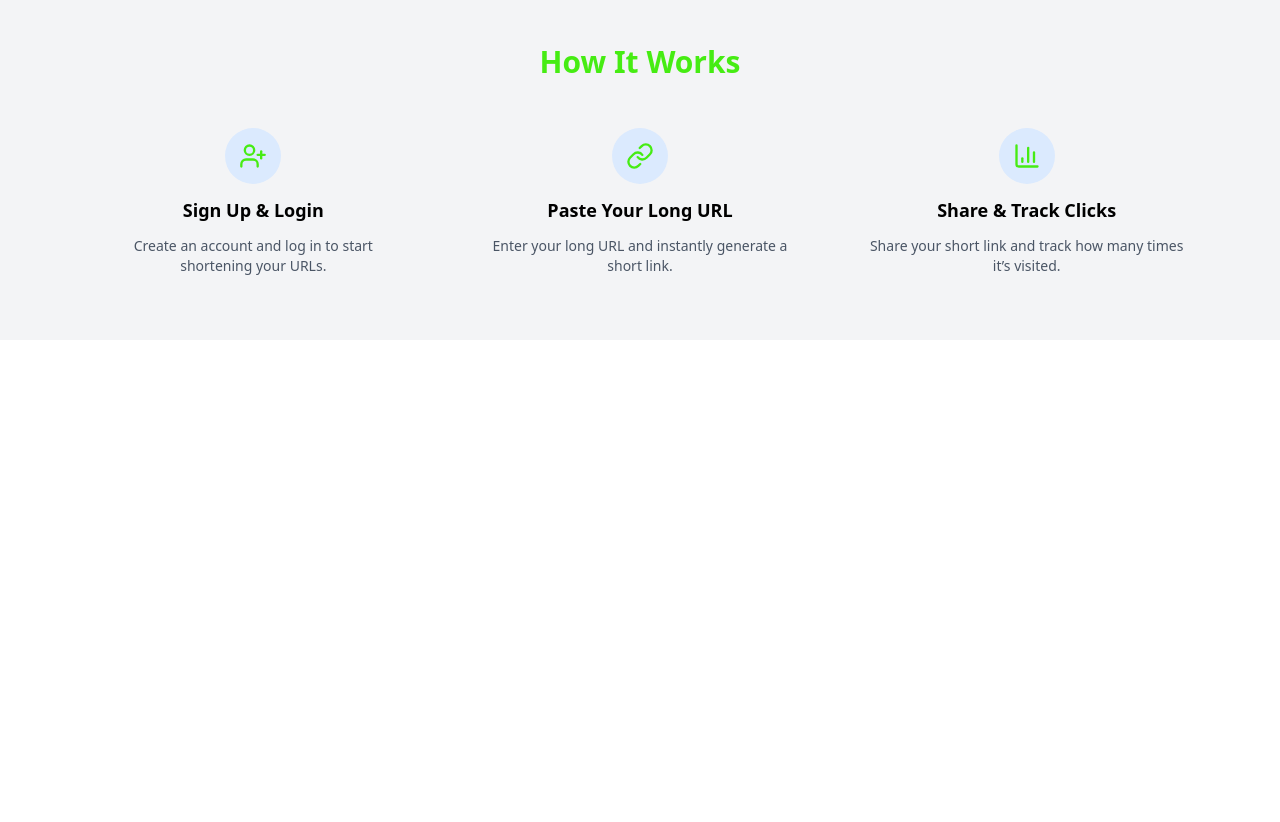
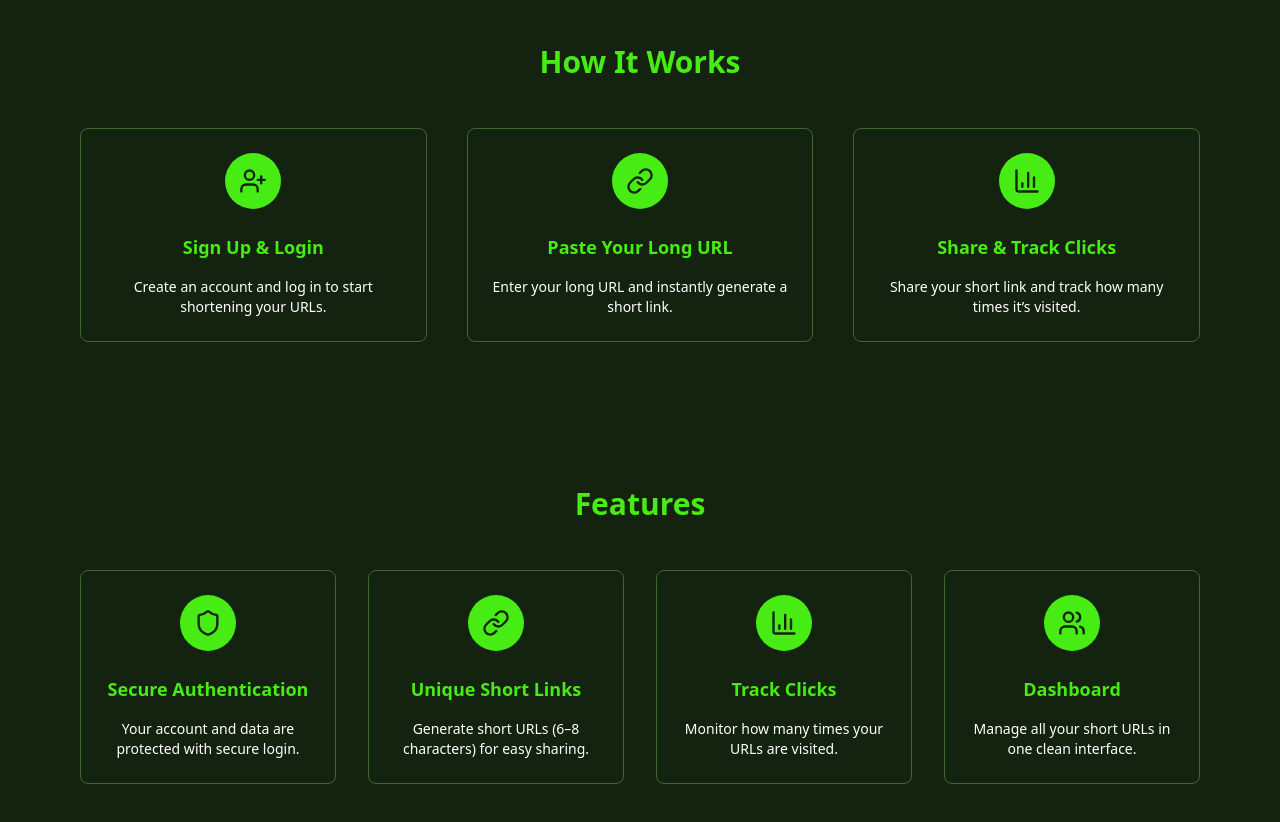
Before and after one commit to dip00-bb/url-shorter-frontend, a Next.js app: page / in a window 1280 px wide. Shown: the part 620-1442 px from the top of the page. Before the commit the page ends 960 px from the top, so only its background shows below. Built offline with nearby package versions, Linux system fonts and the light colour scheme.

Commit message:
create feature item section

```diff
--- /dev/null
+++ b/app/Components/Feature/FeatureItem.tsx
@@ -0,0 +1,33 @@
+import { LucideIcon } from "lucide-react";
+
+interface FeatureItemProps {
+  icon: LucideIcon;
+  title: string;
+  description: string;
+}
+
+const FeatureItem = ({ icon: Icon, title, description }: FeatureItemProps) => {
+  return (
+    <div className="flex flex-col items-center text-center gap-4 px-4 py-6 border rounded-lg"
+         style={{
+           borderColor: "var(--surface-border)"
+         }}>
+      <div
+        className="flex items-center justify-center w-14 h-14 rounded-full mb-2"
+        style={{ backgroundColor: "var(--primary)", color: "var(--background-color)" }}
+      >
+        <Icon className="w-7 h-7" />
+      </div>
+
+      <h3 className="text-lg font-semibold" style={{ color: "var(--primary)" }}>
+        {title}
+      </h3>
+
+      <p className="text-sm text-white">
+        {description}
+      </p>
+    </div>
+  );
+};
+
+export default FeatureItem;
--- /dev/null
+++ b/app/Components/Feature/Features.tsx
@@ -0,0 +1,43 @@
+
+import { Shield, Link, BarChart3, Users } from "lucide-react";
+import FeatureItem from "./FeatureItem";
+
+const Features = () => {
+  return (
+    <section className="py-20" >
+      <div className="max-w-6xl mx-auto px-4">
+        <h2 className="text-3xl font-bold text-center mb-12" style={{ color: "var(--primary)" }}>
+          Features
+        </h2>
+
+        <div className="grid grid-cols-1 sm:grid-cols-2 md:grid-cols-4 gap-8">
+          <FeatureItem
+            icon={Shield}
+            title="Secure Authentication"
+            description="Your account and data are protected with secure login."
+          />
+
+          <FeatureItem
+            icon={Link}
+            title="Unique Short Links"
+            description="Generate short URLs (6–8 characters) for easy sharing."
+          />
+
+          <FeatureItem
+            icon={BarChart3}
+            title="Track Clicks"
+            description="Monitor how many times your URLs are visited."
+          />
+
+          <FeatureItem
+            icon={Users}
+            title="Dashboard"
+            description="Manage all your short URLs in one clean interface."
+          />
+        </div>
+      </div>
+    </section>
+  );
+};
+
+export default Features;
--- a/app/Components/HowItWorks/HowItWorks.tsx
+++ b/app/Components/HowItWorks/HowItWorks.tsx
@@ -1,28 +1,28 @@
-import HowItWorksItem from "./HowItWorksItem";
+import FeatureItem from "../Feature/FeatureItem";
 import { UserPlus, Link, BarChart3 } from "lucide-react";
 
 const HowItWorks = () => {
   return (
-    <section className="py-16 bg-gray-100">
+    <section className="py-16">
       <div className="max-w-6xl mx-auto px-4">
         <h2 className="text-3xl font-bold text-center mb-12 text-(--primary)">
           How It Works
         </h2>
 
         <div className="grid grid-cols-1 sm:grid-cols-2 md:grid-cols-3 gap-10">
-          <HowItWorksItem
+          <FeatureItem
             icon={UserPlus}
             title="Sign Up & Login"
             description="Create an account and log in to start shortening your URLs."
           />
 
-          <HowItWorksItem
+          <FeatureItem
             icon={Link}
             title="Paste Your Long URL"
             description="Enter your long URL and instantly generate a short link."
           />
 
-          <HowItWorksItem
+          <FeatureItem
             icon={BarChart3}
             title="Share & Track Clicks"
             description="Share your short link and track how many times it’s visited."
--- a/app/Components/Navbars/Navbar.tsx
+++ b/app/Components/Navbars/Navbar.tsx
@@ -5,7 +5,7 @@ import Logo from './Logo';
 import NavLinks from './NavLinks';
 import MobileMenu from './MobileMenu';
 import MenuButton from './MenuButton';
-import GuestNavLinks from './GuestNavLink';
+// import GuestNavLinks from './GuestNavLink';
 
 
 
@@ -15,7 +15,7 @@ import GuestNavLinks from './GuestNavLink';
 const Navbar = () => {
   const [isOpen, setIsOpen] = useState(false);
 
-  const [user,setUser]=useState(false)
+  // const [user,setUser]=useState(false)
   const toggleMenu = () => setIsOpen(!isOpen);
   const closeMenu = () => setIsOpen(false);
 
@@ -31,7 +31,8 @@ const Navbar = () => {
         <div className="max-w-7xl mx-auto px-4 sm:px-6 lg:px-8">
           <div className="flex items-center justify-between h-16">
             <Logo />
-            {user?<NavLinks/> :<GuestNavLinks/> }
+            {/* {user?<NavLinks/> :<GuestNavLinks/> } */}
+            <NavLinks />
             <MenuButton isOpen={isOpen} onClick={toggleMenu} />
           </div>
         </div>
--- a/app/page.tsx
+++ b/app/page.tsx
@@ -2,13 +2,15 @@ import React from 'react';
 import Navbar from './Components/Navbars/Navbar';
 import Hero from './Components/Hero/Hero';
 import HowItWorks from './Components/HowItWorks/HowItWorks';
+import Features from './Components/Feature/Features';
 
 const Home = () => {
   return (
-    <div className='max-w-7xl mx-auto'>
+    <div  style={{ backgroundColor: "var(--background-color)" }}>
       <Navbar/>
       <Hero/>
       <HowItWorks/>
+      <Features/>
     </div>
   );
 };
```
